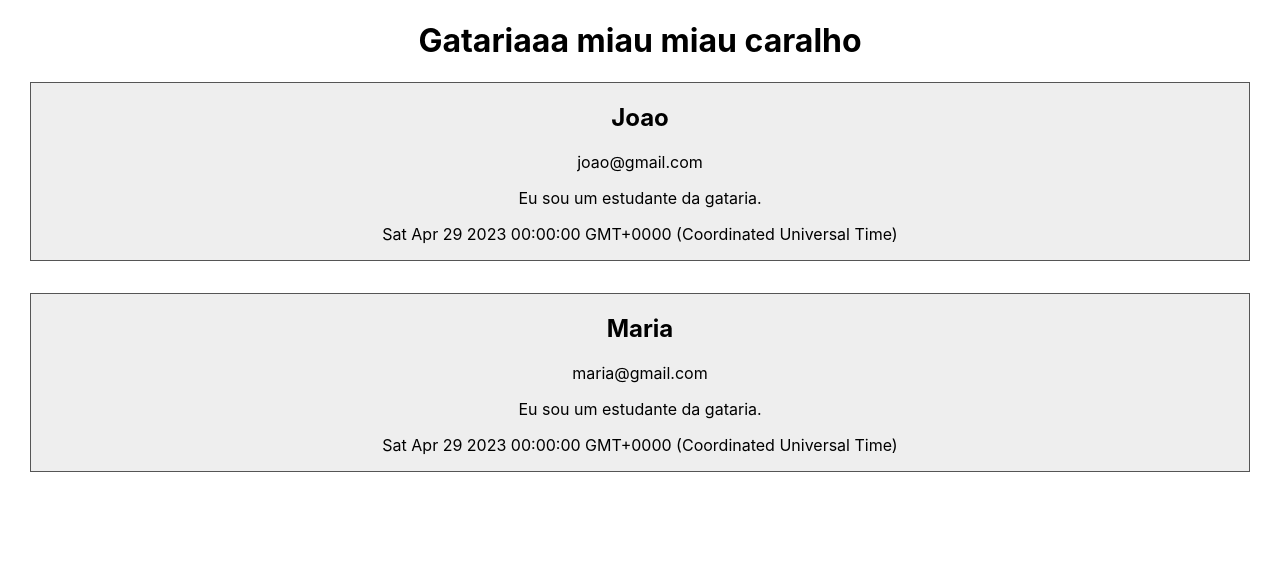
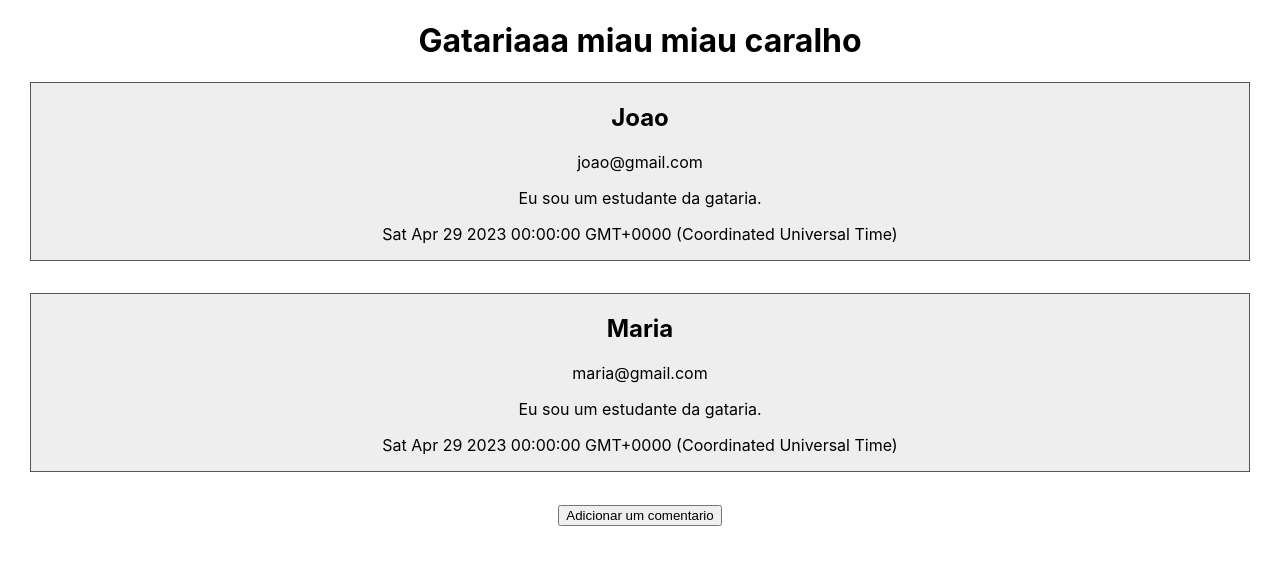
Before and after one commit to thailanelopes/curso_react, a React (Create React App) app in the folder curso-react/: page / in a window 1280 px wide. Shown: the top 564 px of the page. Built offline with nearby package versions, Linux system fonts and the light colour scheme.

Commit message:
manipulando o estado

```diff
--- a/curso-react/src/App.js
+++ b/curso-react/src/App.js
@@ -21,6 +21,24 @@ class App extends Component {
       }
     ]
   }
+
+  adicionarComentario = () => {
+    console.log("Adicionando comentario")
+
+    const novoComentario = {
+      nome: 'Paulo',
+      email: 'paulo@gmail.com',
+      data: new Date(),
+      mensagem: 'Sou dono da gataria'
+    }
+
+    // let lista = this.state.coments;
+    // lista.push(novoComentario);
+    // this.setState({ coments: lista });
+
+    this.setState({ coments: [ ...this.state.coments, novoComentario ]})
+  }
+
   render() {
     return (
       <div className="App">
@@ -35,6 +53,8 @@ class App extends Component {
        {comentario.mensagem}
       </Comentario>
         ))}
+
+        <button onClick={this.adicionarComentario}>Adicionar um comentario</button>
       </div>
     );
   }
```
